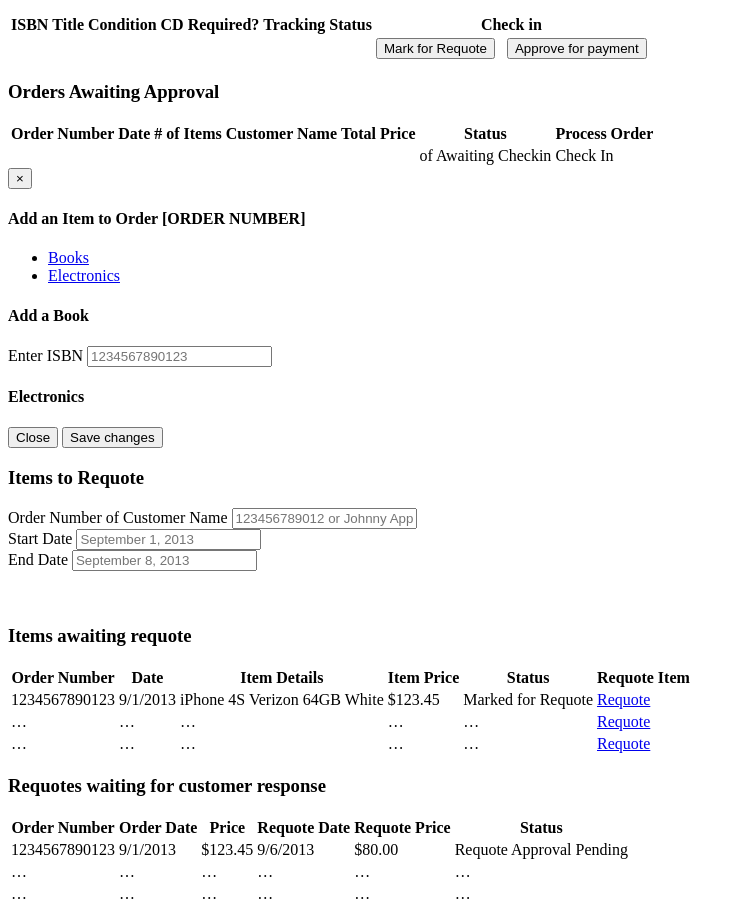
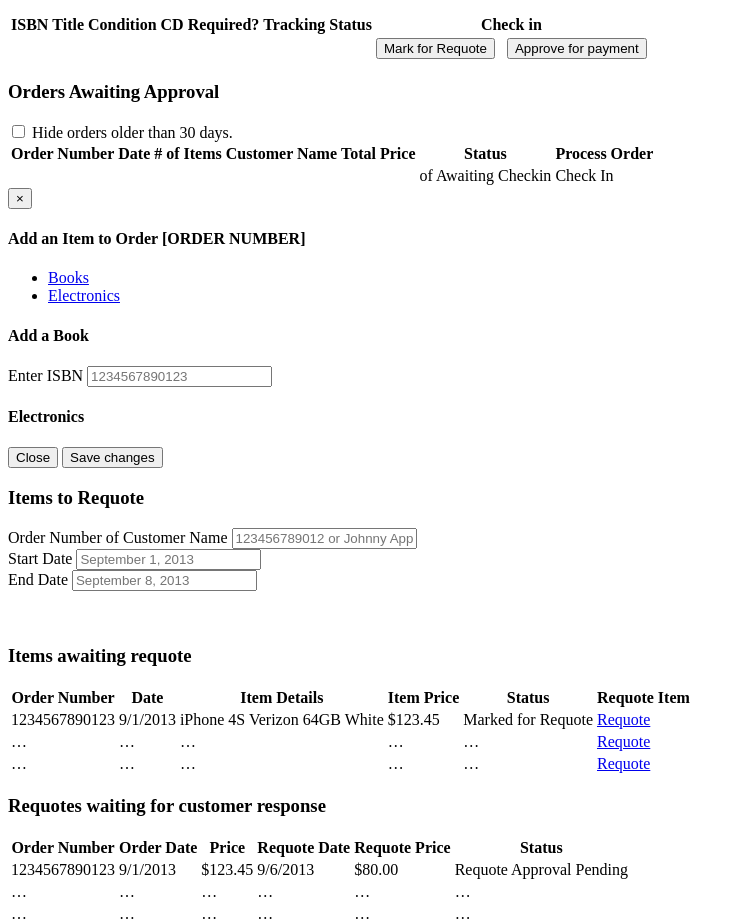
Before and after one commit to hbhunt/sellback-provider-prototype, a plain HTML site: page process-order-variation-1.html in a window 1280 px wide. Shown: the part 1520-2442 px from the top of the page, without its empty margins (0-745 px from the left). Drawn offline with nearby package versions, Linux system fonts and the light colour scheme; files that its build step writes are made by us from their sources.

Commit message:
Checkbox to hide old orders, likely ones that have not arrived.

```diff
--- a/includes/_process-checkin-tab.html
+++ b/includes/_process-checkin-tab.html
@@ -88,6 +88,15 @@
 </div>
 
 <h3>Orders Awaiting Approval</h3>
+<form role="form">
+	<div class="form-group">
+		<div class="checkbox">
+			<label>
+				<input class="checkbox filter-checkbox" type="checkbox"> Hide orders older than 30 days.
+		 	</label>
+		</div><!-- /checkbox -->
+	</div><!-- /form group -->
+</form>
 <table class="table table-hover">
 	<thead>
 		<th>Order Number</th>
```
